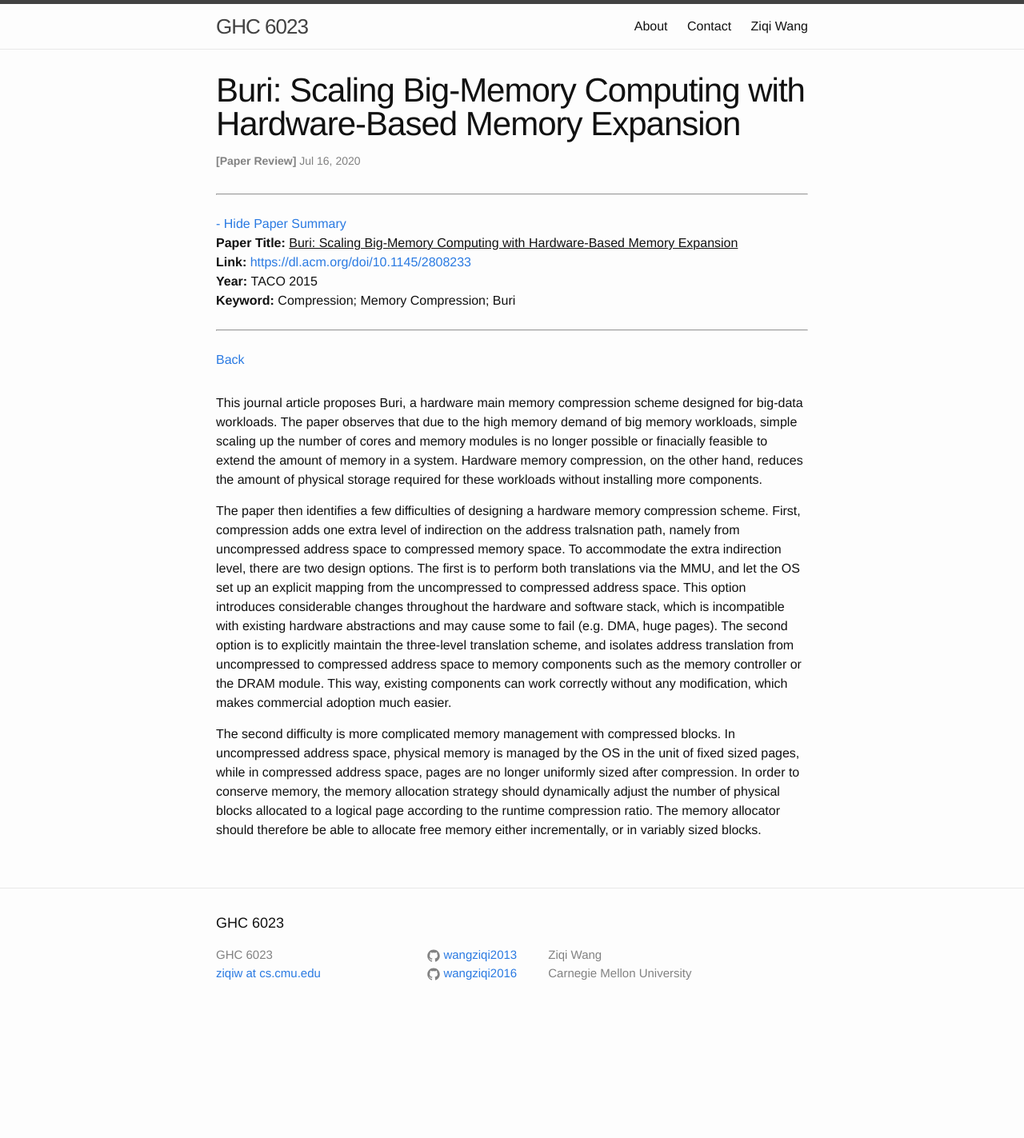
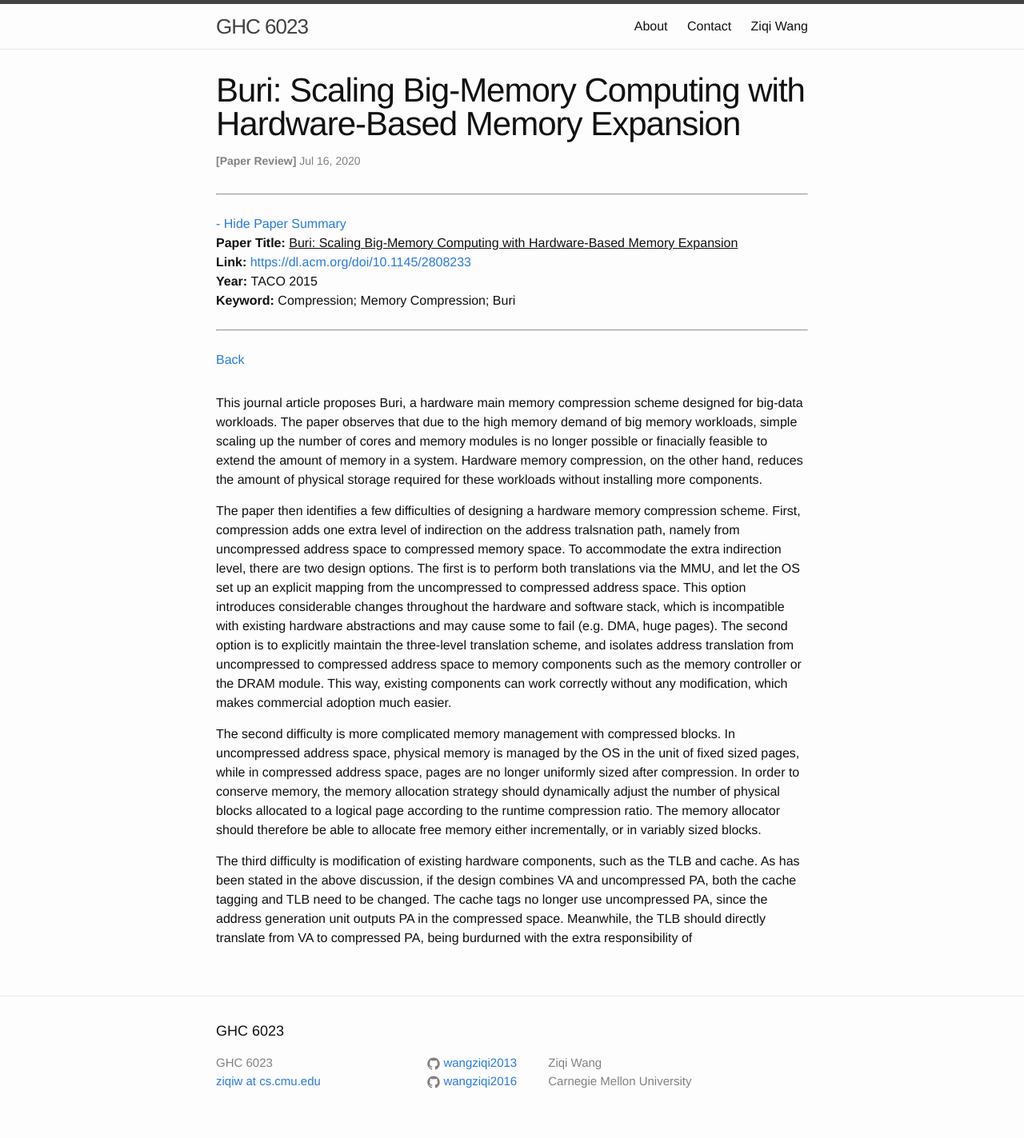
Before and after one commit to wangziqi2013/wangziqi2013.github.io, a Jekyll site: the page built from _posts/2020-07-16-buri.markdown, in a window 1280 px wide. Shown: the whole page at 80% size. Built offline with Jekyll 4.4.1, drawn with Linux system fonts in a browser that asks for light colours; before the commit the page ends 1288 px from its top, so only the background shows below that.

Commit message:
Adding TLB

```diff
--- a/_posts/2020-07-16-buri.markdown
+++ b/_posts/2020-07-16-buri.markdown
@@ -34,3 +34,8 @@ physical memory is managed by the OS in the unit of fixed sized pages, while in
 no longer uniformly sized after compression. In order to conserve memory, the memory allocation strategy should dynamically
 adjust the number of physical blocks allocated to a logical page according to the runtime compression ratio.
 The memory allocator should therefore be able to allocate free memory either incrementally, or in variably sized blocks.
+
+The third difficulty is modification of existing hardware components, such as the TLB and cache. As has been stated in
+the above discussion, if the design combines VA and uncompressed PA, both the cache tagging and TLB need to be changed.
+The cache tags no longer use uncompressed PA, since the address generation unit outputs PA in the compressed space.
+Meanwhile, the TLB should directly translate from VA to compressed PA, being burdurned with the extra responsibility of
```
